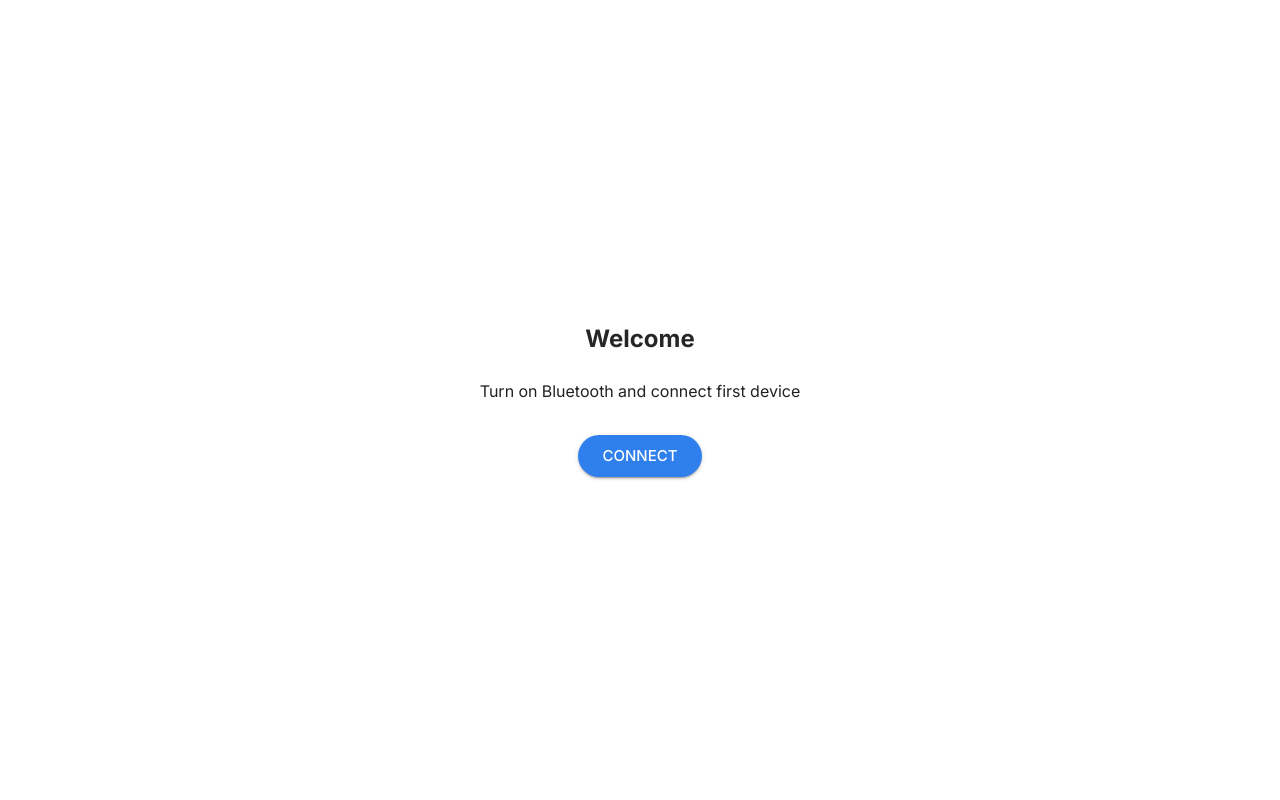
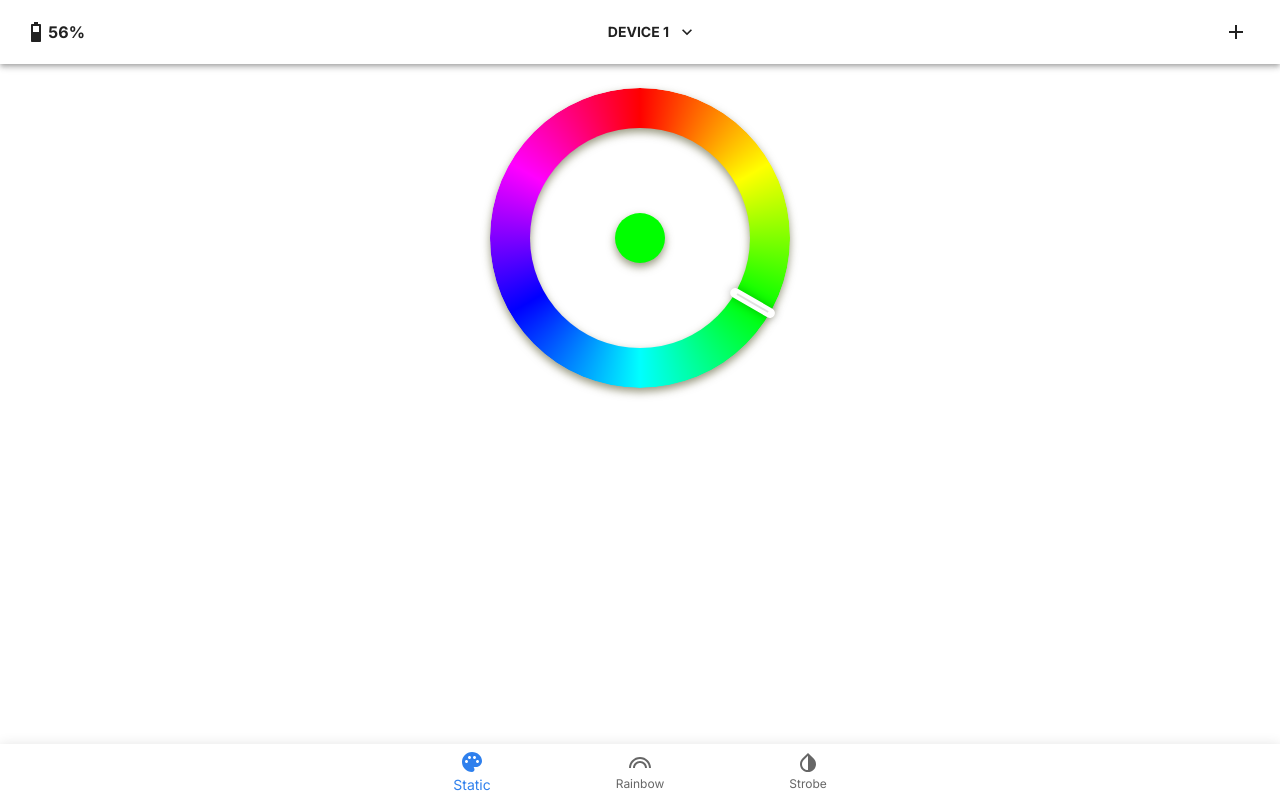
Before and after one commit to CyanoFresh/rgb-frontend, a React (Create React App) app: page / in a window 1280 px wide. Built offline with nearby package versions, Linux system fonts and the light colour scheme.

Commit message:
Added ColorWheel; fixes

```diff
--- a/public/index.html
+++ b/public/index.html
@@ -15,6 +15,20 @@
     user's mobile device or desktop. See https://developers.google.com/web/fundamentals/web-app-manifest/
   -->
   <link href='%PUBLIC_URL%/manifest.json' rel='manifest' />
+  <style>
+      html,
+      body {
+          /*overscroll-behavior: none;*/
+          overscroll-behavior-y: contain;
+
+          width: 100%;
+          height: 100%;
+          position: fixed;
+          overflow: hidden;
+
+          user-select: none;
+      }
+  </style>
   <title>RGB Light Controller</title>
 </head>
 <body>
--- a/src/app/configureAppStore.ts
+++ b/src/app/configureAppStore.ts
@@ -4,6 +4,26 @@ import { rootReducer } from '../features';
 export function configureAppStore() {
   const store = configureStore({
     reducer: rootReducer,
+    preloadedState: {
+      devices: {
+        connecting: false,
+        devices: [
+          {
+            name: 'Device 1',
+            batteryLevel: 56,
+            color1: [0, 255, 0],
+            mode: 0,
+          },
+          {
+            name: 'Device 2',
+            batteryLevel: 77,
+            color1: [255, 255, 0],
+            mode: 0,
+          },
+        ],
+        selectedDeviceIndex: 0,
+      },
+    },
   });
 
   // hmr for redux toolkit
--- a/src/components/ColorPicker.tsx
+++ b/src/components/ColorPicker.tsx
@@ -1,84 +1,179 @@
-import { Color } from '../features/devices/devicesSlice';
-import React from 'react';
+import React, { useCallback, useEffect } from 'react';
 import { styled } from '@mui/material/styles';
+import { Box } from '@mui/material';
+import { HSLColor, HSLToRGB, radToDeg, RGBColor, RGBToHSL } from './color';
 
-// const Root = styled('div')(({ theme }) => ({
-//   display: 'inline-block',
-//   padding: '10vw',
-//   borderRadius: '100%',
-//   background: 'conic-gradient(red, yellow, lime, aqua, blue, magenta, red)',
-//   backgroundRepeat: 'no-repeat',
-//   // backgroundSize: 'cover',
-//   backgroundPosition: 'center center',
-//   backgroundSize: 'auto',
-//   '&::after': {
-//     content: '""',
-//     display: 'block',
-//     padding: '30vw',
-//     borderRadius: '100%',
-//     background: '#ffffff',
-//   },
-// }));
-
-const SvgRoot = styled('div')(({ theme }) => ({
+const ShadowWrap = styled('div')(({ theme }) => ({
+  filter: 'drop-shadow(0 4px 4px rgba(50, 50, 0, 0.5))',
+  width: '100%',
   height: '100%',
-  borderRadius: '50%',
-  background: 'conic-gradient(red, yellow, lime, aqua, blue, magenta, red)',
+  touchAction: 'none',
 }));
 
-const BorderRoot = styled('div')(({ theme }) => ({
-  // height: '100vw',
-  maxWidth: 300,
-  aspectRatio: '1 / 1',
+const Wheel = styled('div', {
+  name: 'current-color',
+})(({ theme }) => ({
   borderRadius: '50%',
-  border: '30px solid transparent',
+  border: '40px solid transparent',
   background: 'conic-gradient(red, yellow, lime, aqua, blue, magenta, red) border-box',
   WebkitMask: 'linear-gradient(#fff 0 0) padding-box, linear-gradient(#fff 0 0)',
   WebkitMaskComposite: 'xor',
   maskComposite: 'exclude',
+  width: '100%',
+  height: '100%',
 }));
 
-export function ColorPicker({ color }: { color: Color }) {
+const CurrentColor = styled('div', {
+  name: 'current-color',
+})(({ theme }) => ({
+  width: 50,
+  height: 50,
+  borderRadius: '50%',
+  background: '#222',
+  position: 'absolute',
+  top: '50%',
+  left: '50%',
+  transform: 'translate(-50%, -50%)',
+}));
+
+const Root = styled('div')(({ theme }) => ({
+  position: 'relative',
+  aspectRatio: '1',
+  width: '100%',
+  userSelect: 'none',
+  cursor: 'grab',
+  [theme.breakpoints.up('sm')]: {
+    maxWidth: 300,
+  },
+}));
+
+function Handle({ rootRef }: { rootRef: React.Ref<HTMLDivElement> }) {
   return (
-    <BorderRoot />
-
-    // <svg viewBox="0 0 100 100">
-    //   <clipPath id="clip">
-    //     <path d="M 50 0 a 50 50 0 0 1 0 100 50 50 0 0 1 0 -100 v 8 a 42 42 0 0 0 0 84 42 42 0 0 0 0 -84" />
-    //   </clipPath>
-    //
-    //   <foreignObject x="0" y="0" width="100" height="100" clipPath="url(#clip)">
-    //     <SvgRoot></SvgRoot>
-    //   </foreignObject>
-    // </svg>
-
-    // <svg
-    //   style={{
-    //     background: `conic-gradient(from 90deg,
-    //     red, #ff8000, yellow, #80ff00, lime, #00ff80, aqua, #0080ff, blue, #8000ff, fuchsia, #ff0080, red
-    //     )`,
-    //     width: '100%',
-    //     height: '100vw',
-    //     borderRadius: '50%',
-    //   }}
-    // >
-    //   <circle cx="50%" cy="50%" r="4" fill="transparent" />
-    // </svg>
-    // <svg
-    //   style={{
-    //     // background: `conic-gradient(from 90deg,
-    //     //   red, #ff8000, yellow, #80ff00, lime, #00ff80, aqua, #0080ff, blue, #8000ff, fuchsia, #ff0080, red
-    //     //   )`,
-    //     width: '100%',
-    //     height: '100vw',
-    //     // borderRadius: '50%',
-    //   }}
-    // >
-    //   <circle cx="50%" cy="50%" r="45%" mask="url(#rmvCir)" />
-    //   <mask id="rmvCir">
-    //     <circle cx="50%" cy="50%" r="45%" fill="white" />
-    //     <circle cx="50%" cy="50%" r="25%" fill="black" />
-    //   </mask>
-    // </svg>
+    <Box
+      ref={rootRef}
+      sx={{
+        position: 'absolute',
+        top: '50%',
+        // transform: `translateY(-50%) rotate(calc(${hue + 90}deg)) translateX(-50px)`, <-- controlled by inline styles
+        width: '100%',
+        height: 10,
+      }}
+    >
+      <Box
+        sx={{
+          width: 50,
+          height: 10,
+          borderRadius: 10,
+          border: '4px solid #fff',
+          borderRightWidth: 7,
+          borderLeftWidth: 7,
+          background: '#E0E0E0',
+          transform: 'translateX(45px)',
+          boxShadow: '0 0 10px rgba(0, 0, 0, 0.25)',
+        }}
+      />
+    </Box>
   );
 }
+
+interface ColorPickerProps {
+  color: RGBColor;
+  onChangeEnd: (hue: number) => void;
+}
+
+export function ColorPicker({ color, onChangeEnd }: ColorPickerProps) {
+  const wheelRef = React.useRef<HTMLDivElement>(null);
+  const handleRef = React.useRef<HTMLDivElement>(null);
+  const currentColorRef = React.useRef<HTMLDivElement>(null);
+  const cleanup = React.useRef<() => void>(null as any);
+  const hueRef = React.useRef<number>(RGBToHSL(color)[0]);
+
+  const onMove = useCallback((e: PointerEvent | React.PointerEvent) => {
+    e.preventDefault();
+    e.stopPropagation();
+
+    const target = wheelRef.current!;
+
+    const rect = target.getBoundingClientRect();
+
+    const x = e.clientX - rect.x - rect.width / 2;
+    const y = e.clientY - rect.y - rect.height / 2;
+
+    const angle = radToDeg(Math.atan2(y, x));
+    const hue = (angle + 360 + 90) % 360;
+    const hsl = [hue, 100, 50] as HSLColor;
+    const rgb = HSLToRGB(hsl);
+
+    // TODO: extract method
+    if (handleRef.current && currentColorRef.current) {
+      hueRef.current = hue;
+
+      handleRef.current.style.transform = `translateY(-50%) rotate(calc(${
+        hue + 90
+      }deg)) translateX(-50px)`;
+
+      currentColorRef.current.style.backgroundColor = `rgb(${rgb.join(', ')})`;
+    }
+
+    // TODO: use debounce
+    // TODO: use throttle
+  }, []);
+
+  const onMouseUp = useCallback(() => {
+    console.log('up');
+
+    onChangeEnd(hueRef.current);
+
+    cleanup.current?.();
+  }, [onChangeEnd]);
+
+  const onMouseDown = useCallback(
+    (e: React.PointerEvent) => {
+      console.log('down');
+
+      if (cleanup.current) {
+        cleanup.current();
+      }
+
+      window.addEventListener('pointermove', onMove, { passive: false });
+      window.addEventListener('pointerup', onMouseUp, { passive: false });
+
+      cleanup.current = () => {
+        window.removeEventListener('pointermove', onMove);
+        window.removeEventListener('pointerup', onMouseUp);
+
+        cleanup.current = null as any;
+      };
+
+      // Handle the first move
+      onMove(e);
+    },
+    [onMove, onMouseUp],
+  );
+
+  // Unsubscribe on unmount
+  useEffect(() => () => cleanup.current?.(), []);
+
+  useEffect(() => {
+    // TODO: extract method
+    if (handleRef.current && currentColorRef.current) {
+      handleRef.current.style.transform = `translateY(-50%) rotate(calc(${
+        hueRef.current! + 90
+      }deg)) translateX(-50px)`;
+
+      currentColorRef.current.style.backgroundColor = `rgb(${color.join(', ')})`;
+    }
+  }, [color]);
+
+  return (
+    <Root>
+      <ShadowWrap onPointerDown={onMouseDown}>
+        <Wheel ref={wheelRef} />
+
+        <CurrentColor ref={currentColorRef} />
+      </ShadowWrap>
+
+      <Handle rootRef={handleRef} />
+    </Root>
+  );
+}
--- a/src/components/Device.tsx
+++ b/src/components/Device.tsx
@@ -1,21 +1,39 @@
-import { useAppSelector } from '../app/hooks';
-import { selectCurrentDevice } from '../features/devices/devicesSlice';
-import React from 'react';
+import { useAppDispatch, useAppSelector } from '../app/hooks';
+import { selectCurrentDevice, setColor1 } from '../features/devices/devicesSlice';
+import React, { useCallback } from 'react';
 import { ColorPicker } from './ColorPicker';
-import { Container } from '@mui/material';
+import { Box } from '@mui/material';
+import { HSLToRGB } from './color';
 
 export function Device() {
   const device = useAppSelector(selectCurrentDevice);
+  const dispatch = useAppDispatch();
 
-  return (
-    <>
-      {device.mode === 0 && (
-        <Container
-          sx={{ display: 'flex', flexDirection: 'column', justifyContent: 'center' }}
-        >
-          <ColorPicker color={device.color1} />
-        </Container>
-      )}
-    </>
+  const onChangeEnd = useCallback(
+    (hue: number) => {
+      const rgb = HSLToRGB([hue, 100, 50]);
+      dispatch(setColor1({ name: device.name, color: rgb }));
+    },
+    [device.name, dispatch],
   );
+
+  let content;
+
+  if (device.mode === 0) {
+    content = (
+      <Box
+        sx={{
+          display: 'flex',
+          flexDirection: 'column',
+          alignItems: 'center',
+          p: 3,
+          overflow: 'hidden',
+        }}
+      >
+        <ColorPicker color={device.color1} onChangeEnd={onChangeEnd} />
+      </Box>
+    );
+  }
+
+  return <>{content}</>;
 }
--- /dev/null
+++ b/src/components/color.ts
@@ -0,0 +1,66 @@
+export type Color = [number, number, number];
+export type RGBColor = Color;
+export type HSLColor = Color;
+
+/**
+ * @param r
+ * @param g
+ * @param b
+ * @author https://www.30secondsofcode.org/js/s/rgb-to-hsl
+ */
+export const RGBToHSL = ([r, g, b]: RGBColor): HSLColor => {
+  r /= 255;
+  g /= 255;
+  b /= 255;
+
+  const l = Math.max(r, g, b);
+  const s = l - Math.min(r, g, b);
+  const h = s ? (l === r ? (g - b) / s : l === g ? 2 + (b - r) / s : 4 + (r - g) / s) : 0;
+
+  return [
+    60 * h < 0 ? 60 * h + 360 : 60 * h,
+    100 * (s ? (l <= 0.5 ? s / (2 * l - s) : s / (2 - (2 * l - s))) : 0),
+    (100 * (2 * l - s)) / 2,
+  ];
+};
+
+/**
+ * @param h
+ * @param s
+ * @param l
+ * @author https://www.30secondsofcode.org/js/s/hsl-to-rgb
+ */
+export const HSLToRGB = ([h, s, l]: HSLColor): RGBColor => {
+  s /= 100;
+  l /= 100;
+
+  const k = (n: number) => (n + h / 30) % 12;
+  const a = s * Math.min(l, 1 - l);
+  const f = (n: number) =>
+    l - a * Math.max(-1, Math.min(k(n) - 3, Math.min(9 - k(n), 1)));
+
+  return [255 * f(0), 255 * f(8), 255 * f(4)] as Color;
+};
+
+export function degToRad(deg: number): number {
+  return (deg * Math.PI) / 180;
+}
+
+export function radToDeg(rad: number): number {
+  return (rad * 180) / Math.PI;
+}
+
+// export function angleToCartesian(
+//   angle: number,
+//   radius: number,
+// ): { x: number; y: number } {
+//   let rad = degToRad(360 - angle + 90);
+//   let x = Math.sin(rad) * radius;
+//   let y = Math.cos(rad) * radius;
+//   return { x, y };
+// }
+
+// export function cartesianToAngle(x: number, y: number, radius: number): number {
+//   let deg = radToDeg(Math.atan2(y / radius, x / radius));
+//   return (deg + 360) % 360;
+// }
--- a/src/features/devices/devicesSlice.ts
+++ b/src/features/devices/devicesSlice.ts
@@ -7,15 +7,15 @@ import {
   MODE_SERVICE_UUID,
 } from './constants';
 import { RootState } from '../../app/store';
+import { RGBColor } from '../../components/color';
 
-export type Color = [number, number, number];
 export type ModeValue = 0 | 1 | 3;
 
 export interface DeviceInfo {
   name: string;
   batteryLevel: number;
   mode: ModeValue;
-  color1: Color;
+  color1: RGBColor;
 }
 
 export interface DevicesSlice {
@@ -48,7 +48,7 @@ function parseModeValue(value: DataView): ModeValue {
   return modeValue as ModeValue;
 }
 
-function parseColorValue(value: DataView): Color {
+function parseColorValue(value: DataView): RGBColor {
   return Array.from(new Uint8Array(value.buffer)) as [number, number, number];
 }
 
@@ -127,11 +127,9 @@ export const addDevice = createAsyncThunk('devices/add', async (arg, { dispatch
     color1Characteristic,
   };
 
-  const [modeValue, color1Value, batteryValue] = await Promise.all([
-    modeCharacteristic.readValue(),
-    color1Characteristic.readValue(),
-    batteryCharacteristic.readValue(),
-  ]);
+  const modeValue = await modeCharacteristic.readValue();
+  const color1Value = await color1Characteristic.readValue();
+  const batteryValue = await batteryCharacteristic.readValue();
 
   console.log(`values read`);
 
@@ -156,7 +154,7 @@ export const addDevice = createAsyncThunk('devices/add', async (arg, { dispatch
 
     dispatch(
       updateDevice({
-        ...deviceInfo,
+        name: deviceInfo.name,
         mode,
       }),
     );
@@ -171,7 +169,7 @@ export const addDevice = createAsyncThunk('devices/add', async (arg, { dispatch
 
     dispatch(
       updateDevice({
-        ...deviceInfo,
+        name: deviceInfo.name,
         color1,
       }),
     );
@@ -186,7 +184,7 @@ export const addDevice = createAsyncThunk('devices/add', async (arg, { dispatch
 
     dispatch(
       updateDevice({
-        ...deviceInfo,
+        name: deviceInfo.name,
         batteryLevel,
       }),
     );
@@ -203,9 +201,12 @@ export const addDevice = createAsyncThunk('devices/add', async (arg, { dispatch
 
 export const disconnectDevice = createAsyncThunk(
   'devices/disconnect',
-  async (device: DeviceInfo) => {
+  async (device: DeviceInfo, { dispatch }) => {
+    await dispatch(deviceDisconnected(device));
+
     if (!devicesCache[device.name]) {
-      throw new Error('Device not found');
+      console.warn('Trying to disconnect device that is not connected');
+      return;
     }
 
     await devicesCache[device.name].bleDevice.gatt?.disconnect();
@@ -229,7 +230,7 @@ export const setMode = createAsyncThunk(
 
 export const setColor1 = createAsyncThunk(
   'devices/setColor1',
-  async ({ name, color }: { name: string; color: Color }) => {
+  async ({ name, color }: { name: string; color: RGBColor }) => {
     if (!devicesCache[name]) {
       throw new Error('Device not found');
     }
@@ -253,7 +254,7 @@ export const devicesSlice = createSlice({
         (device) => device.name !== action.payload.name,
       );
     },
-    updateDevice(state, action: PayloadAction<DeviceInfo>) {
+    updateDevice(state, action: PayloadAction<Partial<DeviceInfo>>) {
       const index = state.devices.findIndex(
         (device) => device.name === action.payload.name,
       );
--- a/src/features/notification/notificationSlice.ts
+++ b/src/features/notification/notificationSlice.ts
@@ -3,6 +3,7 @@ import {
   addDevice,
   deviceDisconnected,
   disconnectDevice,
+  setColor1,
   setMode,
 } from '../devices/devicesSlice';
 
@@ -42,6 +43,11 @@ const notificationSlice = createSlice({
       state.message = action.error.message as string;
       state.type = 'error';
     });
+    builder.addCase(setColor1.rejected, (state, action) => {
+      state.open = true;
+      state.message = action.error.message as string;
+      state.type = 'error';
+    });
     builder.addCase(disconnectDevice.rejected, (state, action) => {
       state.open = true;
       state.message = action.error.message as string;
--- a/src/index.tsx
+++ b/src/index.tsx
@@ -22,7 +22,8 @@ ReactDOM.render(
 );
 
 // https://bit.ly/CRA-PWA
-serviceWorkerRegistration.register();
+// TODO: register in production
+serviceWorkerRegistration.unregister();
 
 // https://bit.ly/CRA-vitals
 reportWebVitals();
```
Also changed, not shown: package.json (+8 -8 lines), src/components/TopBar.tsx (+21 -1 lines), 2 other files (tests, documents, lock files or other folders).
